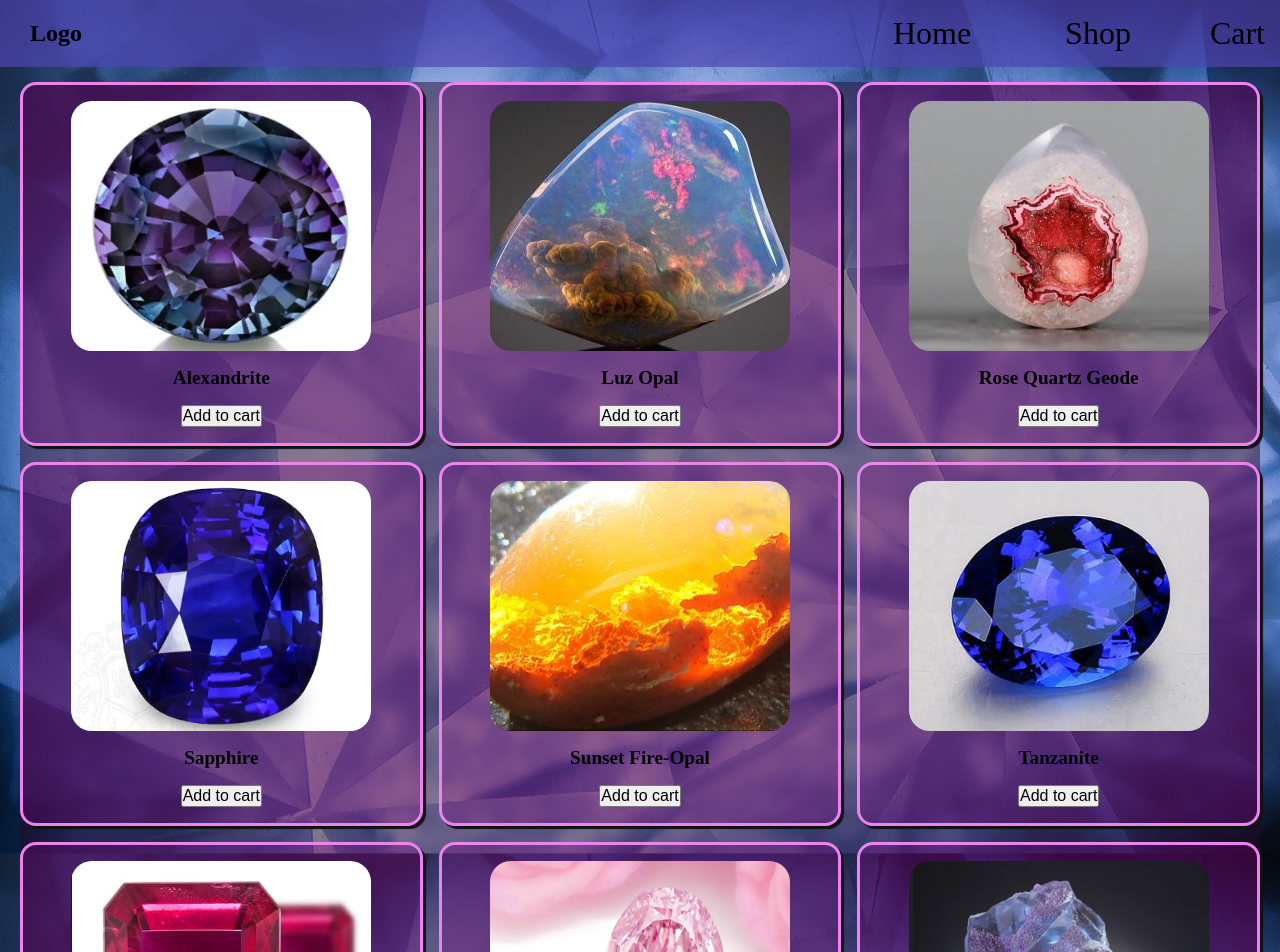
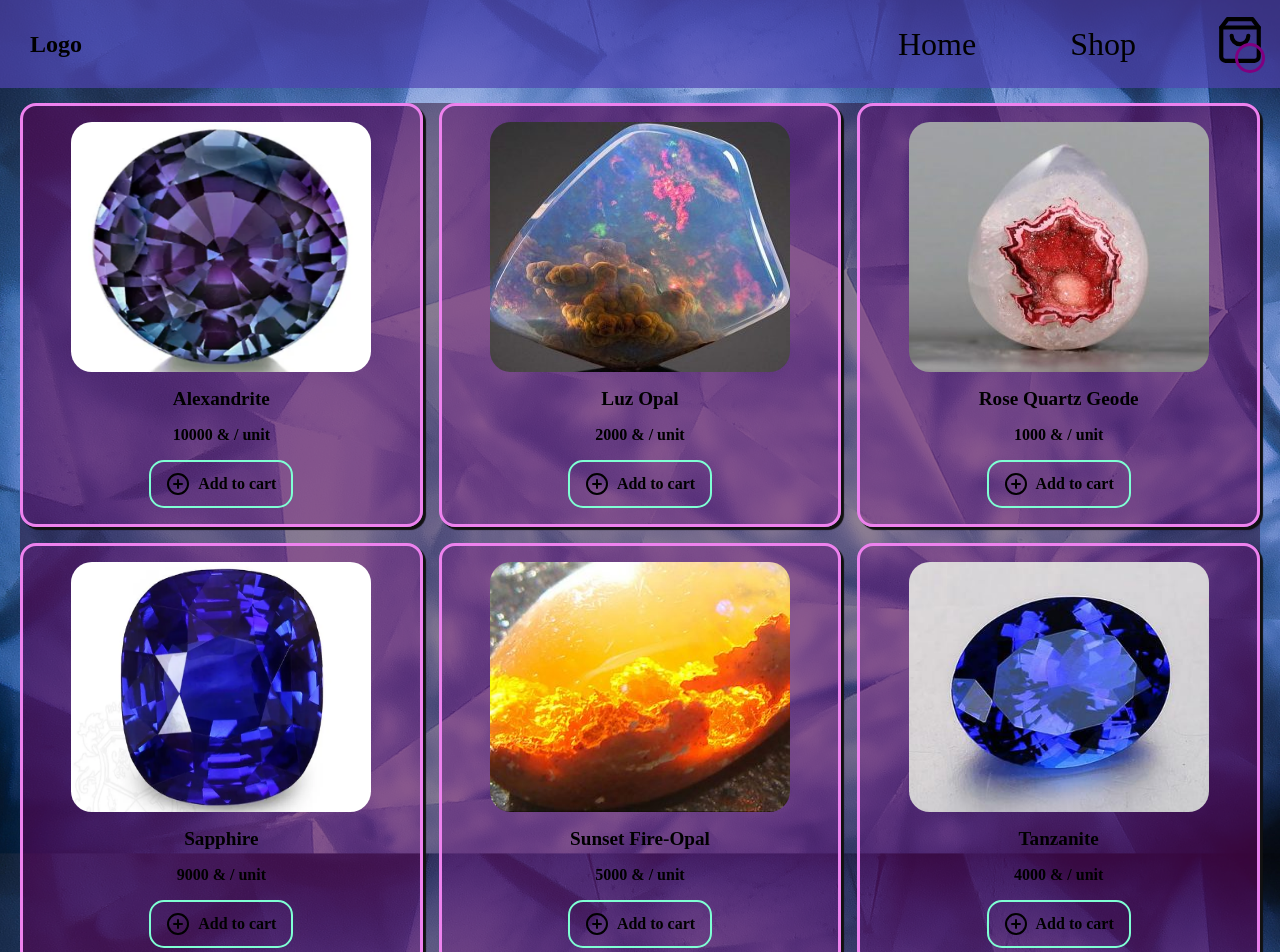
Before and after one commit to BiAniTy-AML/Shop_page, a React (Create React App) app: page /shop in a window 1280 px wide. Shown: the top 952 px of the page. Built offline with nearby package versions, Linux system fonts and the light colour scheme.

Commit message:
Adds the products prices and the shopping cart at the top

```diff
--- a/src/components/Navbar.js
+++ b/src/components/Navbar.js
@@ -1,4 +1,5 @@
 import { Link } from "react-router-dom";
+import shop_icon from "../images/shopping_bag.svg";
 
 const Navbar = () => {
     return (
@@ -12,7 +13,10 @@ const Navbar = () => {
                 <li>
                     <Link to={"/shop"}>Shop</Link>
                 </li>
-                <li>Cart</li>
+                <li className="shop_cart">
+                    <img className="shop_icon" src={shop_icon} alt="" />
+                    <div className="cart_quantity"></div>
+                </li>
             </ul>
         </nav>
     );
--- a/src/components/Shop.js
+++ b/src/components/Shop.js
@@ -1,27 +1,27 @@
 import ShopItem from "./ShopItem";
 
 const Shop = () => {
-    const Item = (name, img_name, description) => {
+    const Item = (name, img_name, price) => {
         return {
             name,
             img_name,
-            description,
+            price,
         };
     };
 
     const products = [
-        Item("Alexandrite", "Alexandrite.png", "Very cool"),
-        Item("Luz Opal", "Luz Opal.jpg", "Very cool too"),
-        Item("Rose Quartz Geode", "Rose Quartz Geode.jpg", "Very cool as well"),
-        Item("Sapphire", "Sapphire.png", "Very cool too"),
-        Item("Sunset Fire-Opal", "Sunset Fire Opal.jpg", "Very cool"),
-        Item("Tanzanite", "Tanzanite.jpg", "Very cool"),
-        Item("Red Beryl", "Red Beryl.png", "Very cool"),
-        Item("Pink Diamond", "Pink Diamond.png", "Very cool"),
-        Item("Fluorite", "Fluorite.png", "Very cool"),
-        Item("Amethyst", "Amethyst.png", "Very cool"),
-        Item("Aquamarine", "Aquamarine.png", "Very cool"),
-        Item("Pink Sapphire", "Pink Sapphire.png", "Very cool"),
+        Item("Alexandrite", "Alexandrite.png", "10000 & / unit"),
+        Item("Luz Opal", "Luz Opal.jpg", "2000 & / unit"),
+        Item("Rose Quartz Geode", "Rose Quartz Geode.jpg", "1000 & / unit"),
+        Item("Sapphire", "Sapphire.png", "9000 & / unit"),
+        Item("Sunset Fire-Opal", "Sunset Fire Opal.jpg", "5000 & / unit"),
+        Item("Tanzanite", "Tanzanite.jpg", "4000 & / unit"),
+        Item("Red Beryl", "Red Beryl.png", "6000 & / unit"),
+        Item("Pink Diamond", "Pink Diamond.png", "7000 & / unit"),
+        Item("Fluorite", "Fluorite.png", "3000 & / unit"),
+        Item("Amethyst", "Amethyst.png", "8000 & / unit"),
+        Item("Aquamarine", "Aquamarine.png", "11000 & / unit"),
+        Item("Pink Sapphire", "Pink Sapphire.png", "12000 & / unit"),
     ];
 
     const all_items = [];
@@ -32,7 +32,7 @@ const Shop = () => {
                 <ShopItem
                     name={products[i].name}
                     img_name={products[i].img_name}
-                    description={products[i].description}
+                    price={products[i].price}
                 />
             </div>
         );
--- a/src/components/ShopItem.js
+++ b/src/components/ShopItem.js
@@ -1,5 +1,7 @@
+import add_shop_icon from "../images/plus_circle.svg";
+
 const ShopItem = (props) => {
-    const { name, img_name, description } = props;
+    const { price, name, img_name, description } = props;
 
     return (
         <>
@@ -9,7 +11,11 @@ const ShopItem = (props) => {
                 className="item_pic"
             />
             <div className="item_name">{name}</div>
-            <button className="add_to_cart">Add to cart</button>
+            <div className="item_price">{price}</div>
+            <div className="add_to_cart">
+                <img src={add_shop_icon} alt="" />
+                <div>Add to cart</div>
+            </div>
         </>
     );
 };
--- a/src/styles/Styles.css
+++ b/src/styles/Styles.css
@@ -62,6 +62,37 @@ nav ul {
 
 nav li {
     font-size: 2rem;
+}
+
+nav .shop_cart {
+    position: relative;
+
+    cursor: pointer;
+}
+
+nav .shop_icon {
+    width: 50px;
+    height: 50px;
+}
+
+nav .cart_quantity {
+    width: 30px;
+    height: 30px;
+    border-radius: 50%;
+    border: 3px solid purple;
+
+    color: white;
+    font-weight: bold;
+
+    position: absolute;
+    bottom: 0;
+    right: 0;
+
+    display: flex;
+    justify-content: center;
+    align-items: center;
+
+    user-select: none;
 }
 
 nav a {
@@ -135,8 +166,31 @@ nav a {
     font-size: 1.2rem;
 }
 
+.item_price {
+    font-weight: bold;
+}
+
 .add_to_cart {
     cursor: pointer;
+    display: flex;
+    align-items: center;
+    justify-content: center;
+    gap: 0.5rem;
+
+    border: 2px solid aquamarine;
+    border-radius: 15px;
+    padding: 10px 15px;
+}
+
+.add_to_cart:hover {
+    background: aquamarine;
+}
+
+.add_to_cart div {
+    border: none;
+    background: none;
+    border-radius: 15px;
+    font-weight: bold;
 }
 
 /** Shop item ends here */
```
Also changed, not shown: src/images/plus_circle.svg (added), src/images/shopping_bag.svg (added).
